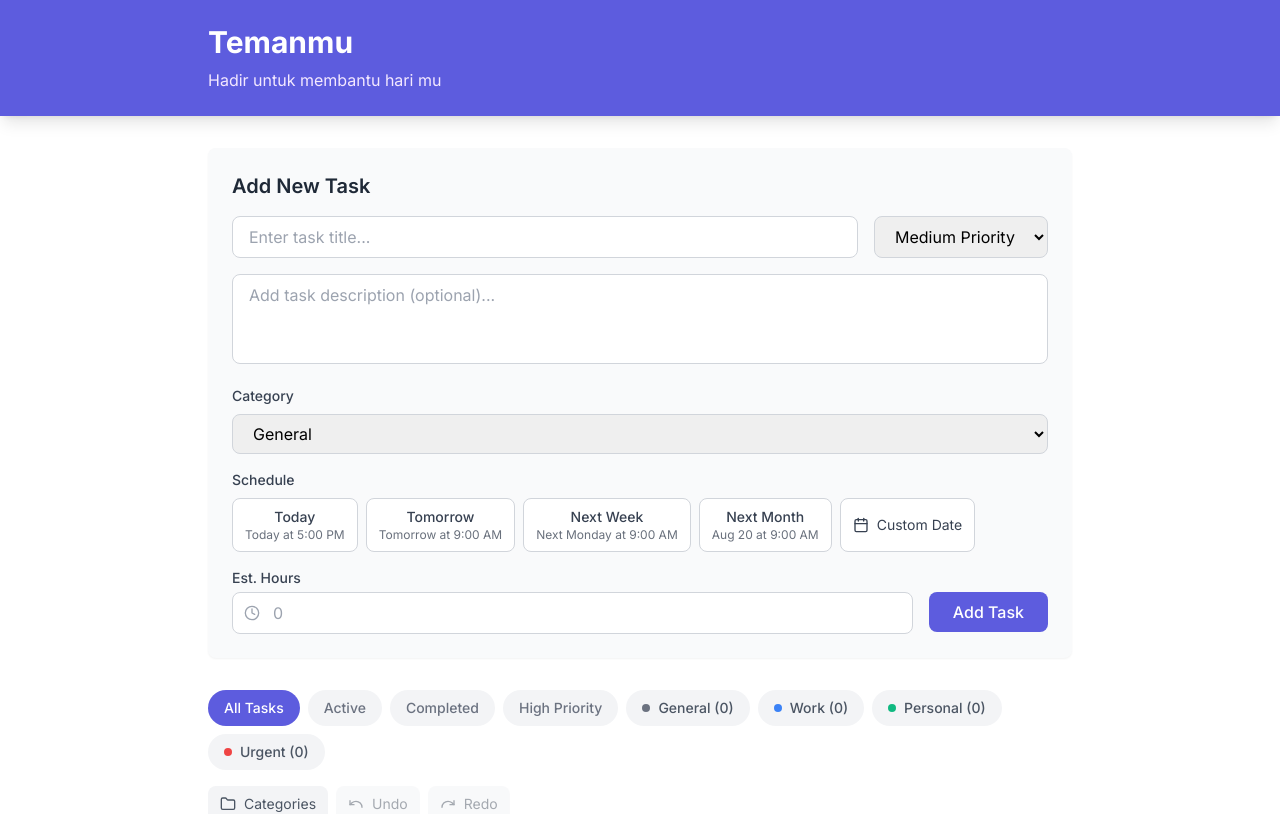
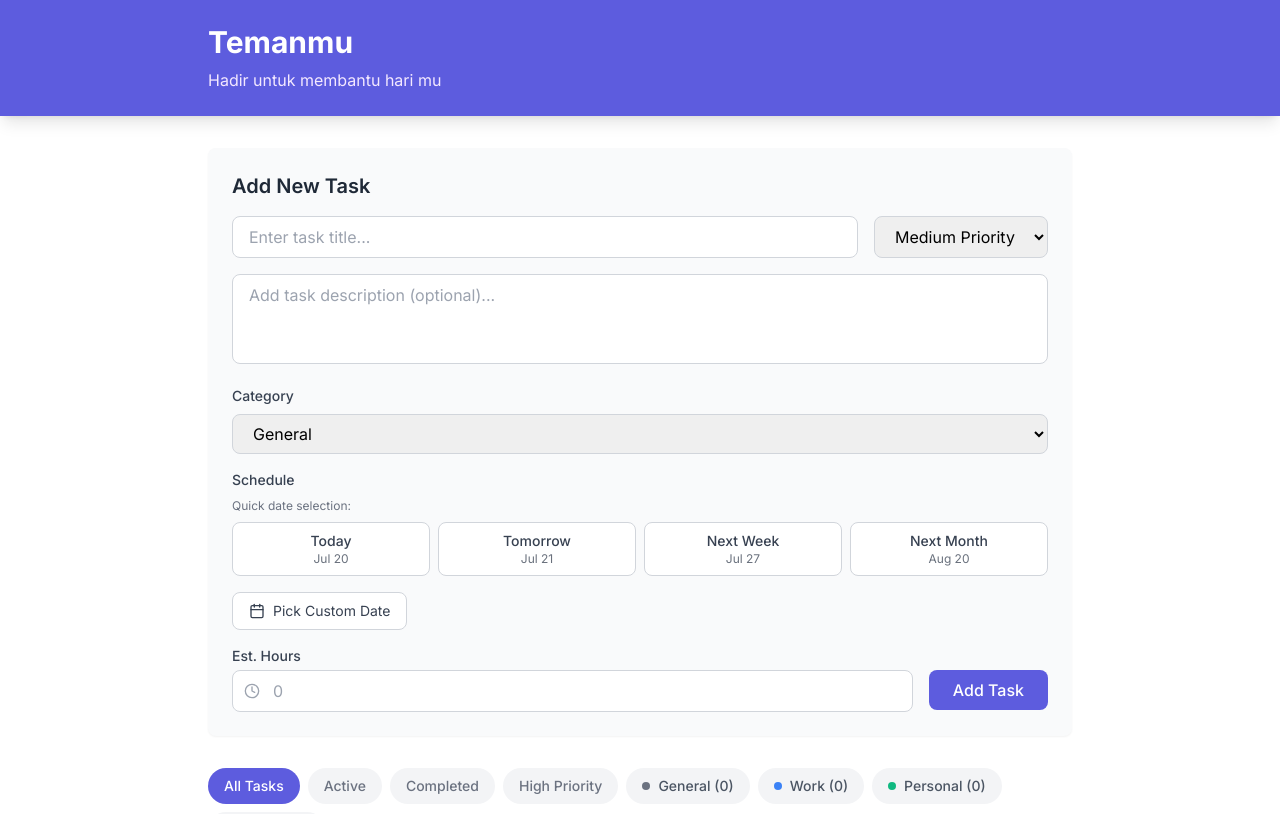
Before and after one commit to ahmdkla/temanmu, a Next.js app: page / in a window 1280 px wide. Shown: the top 814 px of the page. Built offline with nearby package versions, Linux system fonts and the light colour scheme.

Commit message:
modifying Schedule method with dayjs

```diff
--- a/package.json
+++ b/package.json
@@ -9,6 +9,7 @@
     "lint": "next lint"
   },
   "dependencies": {
+    "dayjs": "^1.11.13",
     "lucide-react": "^0.525.0",
     "next": "15.4.2",
     "react": "19.1.0",
@@ -22,8 +23,8 @@
     "autoprefixer": "^10.4.21",
     "eslint": "^9",
     "eslint-config-next": "15.4.2",
+    "postcss": "^8",
     "tailwindcss": "^3.4.1",
-    "typescript": "^5",
-    "postcss": "^8"
+    "typescript": "^5"
   }
 }
--- a/src/components/TaskForm.tsx
+++ b/src/components/TaskForm.tsx
@@ -3,7 +3,7 @@
 import React, { useState } from 'react';
 import { Calendar, Clock } from 'lucide-react';
 import { Task, Category } from '../types/task';
-import { getScheduleOptions, getMinDateTime } from '../utils/scheduleUtils';
+import { getScheduleOptions, getMinDate, getMinDateTime } from '../utils/scheduleUtils';
 
 interface TaskFormProps {
   categories: Category[];
@@ -14,41 +14,57 @@ export const TaskForm: React.FC<TaskFormProps> = ({ categories, onAddTask }) =>
   const [text, setText] = useState('');
   const [description, setDescription] = useState('');
   const [priority, setPriority] = useState<'low' | 'medium' | 'high'>('medium');
-  const [scheduledFor, setScheduledFor] = useState('');
+  const [scheduledDate, setScheduledDate] = useState(''); // Date only
+  const [scheduledTime, setScheduledTime] = useState(''); // Time only
   const [estimatedHours, setEstimatedHours] = useState('');
   const [category, setCategory] = useState('general');
   const [showCustomDate, setShowCustomDate] = useState(false);
 
   const scheduleOptions = getScheduleOptions();
+  const minDate = getMinDate();
   const minDateTime = getMinDateTime();
 
   const handleSubmit = (e: React.FormEvent) => {
     e.preventDefault();
 
     if (text.trim()) {
+      // Combine date and time if both are provided
+      let finalScheduledFor = null;
+      if (scheduledDate) {
+        if (scheduledTime) {
+          finalScheduledFor = `${scheduledDate}T${scheduledTime}`;
+        } else {
+          // If only date is provided, set default time to 09:00
+          finalScheduledFor = `${scheduledDate}T09:00`;
+        }
+      }
+
       onAddTask({
         text: text.trim(),
         description: description.trim(),
         completed: false,
         priority,
-        scheduledFor: scheduledFor || null,
+        scheduledFor: finalScheduledFor,
         estimatedHours: estimatedHours ? parseFloat(estimatedHours) : null,
         category
       });
 
+      // Reset form
       setText('');
       setDescription('');
       setPriority('medium');
-      setScheduledFor('');
+      setScheduledDate('');
+      setScheduledTime('');
       setEstimatedHours('');
       setCategory('general');
       setShowCustomDate(false);
     }
   };
 
-  const handleQuickSchedule = (value: string) => {
-    setScheduledFor(value);
+  const handleQuickSchedule = (dateValue: string) => {
+    setScheduledDate(dateValue);
     setShowCustomDate(false);
+    // Don't set time - let user choose
   };
 
   return (
@@ -103,20 +119,27 @@ export const TaskForm: React.FC<TaskFormProps> = ({ categories, onAddTask }) =>
           </select>
         </div>
 
-        {/* Quick Schedule */}
+        {/* Schedule Section */}
         <div>
           <label className="block text-sm font-medium text-gray-700 dark:text-gray-300 mb-2">
             Schedule
           </label>
-          <div className="space-y-3">
-            <div className="flex flex-wrap gap-2">
+          <div className="space-y-4">
+            {/* Quick Date Options */}
+            <div>
+                <div className="text-xs text-gray-500 dark:text-gray-400 mb-2">Quick date selection:</div>
+                <div className="grid grid-cols-2 sm:grid-cols-4 gap-2">
                     {scheduleOptions.map(option => (
                     <button
                         key={option.label}
                         type="button"
-                  onClick={() => handleQuickSchedule(option.value)}
+                        onClick={(e) => {
+                        e.preventDefault();
+                        e.stopPropagation();
+                        handleQuickSchedule(option.value);
+                        }}
                         className={`px-3 py-2 text-sm rounded-lg border transition-colors duration-200 ${
-                    scheduledFor === option.value
+                        scheduledDate === option.value
                             ? 'bg-primary text-white border-primary'
                             : 'bg-white dark:bg-gray-700 text-gray-700 dark:text-gray-300 border-gray-300 dark:border-gray-600 hover:bg-gray-50 dark:hover:bg-gray-600'
                         }`}
@@ -125,42 +148,77 @@ export const TaskForm: React.FC<TaskFormProps> = ({ categories, onAddTask }) =>
                         <div className="text-xs opacity-75">{option.description}</div>
                     </button>
                     ))}
+                </div>
+            </div>
+
+            {/* Custom Date Picker Button */}
+            <div>
               <button
                 type="button"
-                onClick={() => setShowCustomDate(!showCustomDate)}
-                className={`px-3 py-2 text-sm rounded-lg border transition-colors duration-200 flex items-center gap-2 ${
+                onClick={(e) => {
+                  e.preventDefault();
+                  e.stopPropagation();
+                  setShowCustomDate(!showCustomDate);
+                }}
+                className={`px-4 py-2 text-sm rounded-lg border transition-colors duration-200 flex items-center gap-2 ${
                   showCustomDate
                     ? 'bg-primary text-white border-primary'
                     : 'bg-white dark:bg-gray-700 text-gray-700 dark:text-gray-300 border-gray-300 dark:border-gray-600 hover:bg-gray-50 dark:hover:bg-gray-600'
                 }`}
               >
                 <Calendar className="w-4 h-4" />
-                Custom Date
+                Pick Custom Date
               </button>
             </div>
 
+            {/* Custom Date Picker */}
             {showCustomDate && (
-              <div className="p-3 bg-white dark:bg-gray-700 border border-gray-200 dark:border-gray-600 rounded-lg">
+              <div className="p-4 bg-gray-50 dark:bg-gray-700 border border-gray-200 dark:border-gray-600 rounded-lg">
+                <label className="block text-sm font-medium text-gray-700 dark:text-gray-300 mb-2">
+                  Select Date:
+                </label>
                 <input
-                  type="datetime-local"
-                  value={scheduledFor}
-                  onChange={(e) => setScheduledFor(e.target.value)}
-                  min={minDateTime}
+                  type="date"
+                  value={scheduledDate}
+                  onChange={(e) => setScheduledDate(e.target.value)}
+                  min={minDate}
                   className="w-full px-3 py-2 text-base border border-gray-300 dark:border-gray-600 rounded-lg focus:ring-2 focus:ring-primary focus:border-transparent dark:bg-gray-800 dark:text-white"
                 />
               </div>
             )}
 
-            {scheduledFor && (
+            {/* Time Picker (shows when date is selected) */}
+            {scheduledDate && (
+              <div className="p-4 bg-blue-50 dark:bg-blue-900/20 border border-blue-200 dark:border-blue-800 rounded-lg">
+                <label className="block text-sm font-medium text-gray-700 dark:text-gray-300 mb-2">
+                  Time (optional - defaults to 9:00 AM if not specified):
+                </label>
+                <input
+                  type="time"
+                  value={scheduledTime}
+                  onChange={(e) => setScheduledTime(e.target.value)}
+                  className="w-full sm:w-48 px-3 py-2 text-base border border-gray-300 dark:border-gray-600 rounded-lg focus:ring-2 focus:ring-primary focus:border-transparent dark:bg-gray-700 dark:text-white"
+                />
+                <div className="text-xs text-gray-500 dark:text-gray-400 mt-1">
+                  Selected: {scheduledDate} {scheduledTime ? `at ${scheduledTime}` : 'at 9:00 AM (default)'}
+                </div>
+              </div>
+            )}
+
+            {/* Clear Schedule */}
+            {scheduledDate && (
               <button
                 type="button"
-                onClick={() => {
-                  setScheduledFor('');
+                onClick={(e) => {
+                  e.preventDefault();
+                  e.stopPropagation();
+                  setScheduledDate('');
+                  setScheduledTime('');
                   setShowCustomDate(false);
                 }}
-                className="text-sm text-gray-500 hover:text-gray-700 dark:text-gray-400 dark:hover:text-gray-300"
+                className="text-sm text-red-500 hover:text-red-700 dark:text-red-400 dark:hover:text-red-300 font-medium"
               >
-                Clear schedule
+                ✕ Clear schedule
               </button>
             )}
           </div>
--- a/src/utils/scheduleUtils.ts
+++ b/src/utils/scheduleUtils.ts
@@ -1,3 +1,5 @@
+import dayjs from 'dayjs';
+
 export interface ScheduleOption {
   label: string;
   value: string;
@@ -5,57 +7,53 @@ export interface ScheduleOption {
 }
 
 export const getScheduleOptions = (): ScheduleOption[] => {
-  const now = new Date();
+  const now = dayjs();
 
-  // Today at 5 PM
-  const today = new Date(now);
-  today.setHours(17, 0, 0, 0);
+  // Today (date only, local time)
+  const today = now
+  const todayString = today.format('YYYY-MM-DD')
 
-  // Tomorrow at 9 AM
-  const tomorrow = new Date(now);
-  tomorrow.setDate(tomorrow.getDate() + 1);
-  tomorrow.setHours(9, 0, 0, 0);
+  // Tomorrow (date only, local time)
+  const tomorrow = now.add(1, 'day')
+  const tomorrowString = tomorrow.format('YYYY-MM-DD')
 
-  // Next Monday at 9 AM
-  const nextMonday = new Date(now);
-  const daysUntilMonday = (1 + 7 - nextMonday.getDay()) % 7 || 7;
-  nextMonday.setDate(nextMonday.getDate() + daysUntilMonday);
-  nextMonday.setHours(9, 0, 0, 0);
+  // Next Week (date only, local time)
+  const nextWeek = now.add(1, 'week')
+  const nextWeekString = nextWeek.format('YYYY-MM-DD')
 
-  // Next month, same date at 9 AM
-  const nextMonth = new Date(now);
-  nextMonth.setMonth(nextMonth.getMonth() + 1);
-  nextMonth.setHours(9, 0, 0, 0);
+  // Next month, same date (date only, local time)
+  const nextMonth = now.add(1, 'month')
+  const nextMonthString = nextMonth.format('YYYY-MM-DD')
 
-  const formatDateTime = (date: Date) => {
-    return date.toISOString().slice(0, 16);
-  };
 
   return [
     {
       label: 'Today',
-      value: formatDateTime(today),
-      description: 'Today at 5:00 PM'
+      value: todayString,
+      description: today.format('MMM D')
     },
     {
       label: 'Tomorrow',
-      value: formatDateTime(tomorrow),
-      description: 'Tomorrow at 9:00 AM'
+      value: tomorrowString,
+      description: tomorrow.format('MMM D')
     },
     {
       label: 'Next Week',
-      value: formatDateTime(nextMonday),
-      description: 'Next Monday at 9:00 AM'
+      value: nextWeekString,
+      description: nextWeek.format('MMM D')
     },
     {
       label: 'Next Month',
-      value: formatDateTime(nextMonth),
-      description: `${nextMonth.toLocaleDateString([], { month: 'short', day: 'numeric' })} at 9:00 AM`
+      value: nextMonthString,
+      description: nextMonth.format('MMM D')
     }
   ];
 };
 
+export const getMinDate = (): string => {
+  return dayjs().format('YYYY-MM-DD') // contoh: '2025-07-20'
+}
+
 export const getMinDateTime = (): string => {
-  const now = new Date();
-  return now.toISOString().slice(0, 16);
-};
+  return dayjs().format('YYYY-MM-DDTHH:mm') // contoh: '2025-07-20T21:45'
+}
```
Also changed, not shown: src/components/TaskItem.tsx (+76 -14 lines), 1 other file (tests, documents, lock files or other folders). Lines whose indentation alone changed are shown as unchanged.
